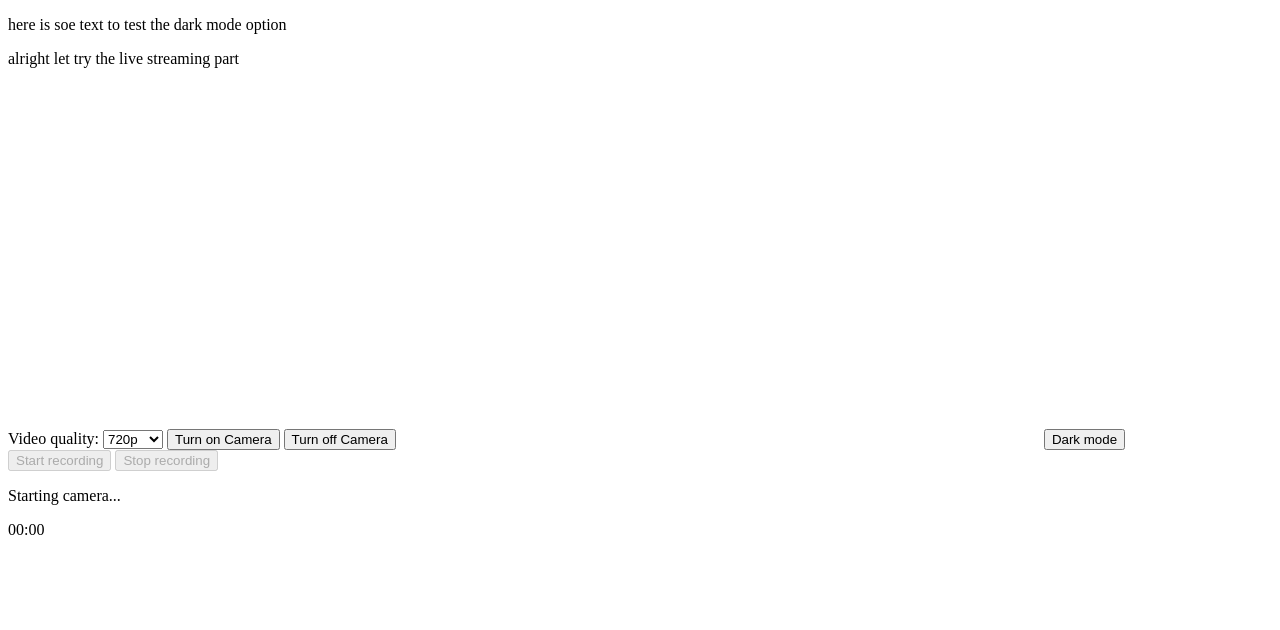
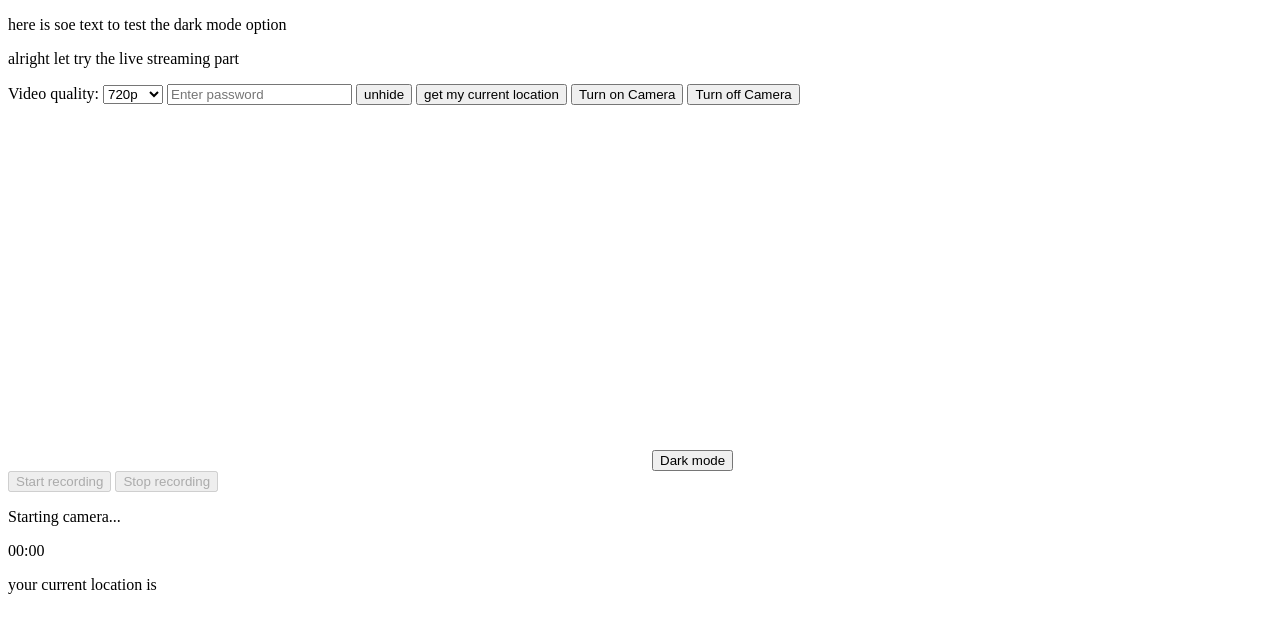
Before and after one commit to ajimatioseoluwa-cyber/lets-do-something, a plain HTML site: page index.html in a window 1280 px wide. Drawn offline with Linux system fonts and the light colour scheme.

Commit message:
Add password toggle functionality and implement geolocation feature

```diff
--- a/index.html
+++ b/index.html
@@ -21,9 +21,14 @@
         <option value="720" selected>720p</option>
         <option value="1080">1080p</option>
     </select>
+    <input type="password" id="passwordInput" placeholder="Enter password">
+    <button onclick="toggle()" id="visible">
+        unhide
+    </button>
+    <button onclick="locateMe()">get my current location</button>
     <button onclick="onCamera()" id="onCameraButton">Turn on Camera</button>
     <button onclick="offCamera()" id="offCameraButton">Turn off Camera</button>
-    <video id="cameraFeed" autoplay playsinline></video>
+    <video id="cameraFeed" autoplay playsinline>what if i add tet here</video>
 <button onclick="darkmode()">Dark mode</button>
     <div>
         <button id="startRecording" type="button" disabled>Start recording</button>
@@ -32,7 +37,7 @@
         <a id="downloadRecording" hidden>Download recording</a>
         <p id="timer">00:00</p>
     </div>
-
+<p id="locate">your current location is</p>
     <script src="script.js"></script>
 </body>
 </html>
--- a/script.js
+++ b/script.js
@@ -11,7 +11,29 @@ const downloadLink = document.getElementById("downloadRecording");
 const onCameraButton = document.getElementById("onCameraButton");
 const offCameraButton = document.getElementById("offCameraButton");
 const videoQuality = document.getElementById("videoQuality");
+const pass = document.getElementById("passwordInput");
+const visible = document.getElementById("visible")
+const locate = document.getElementById("locate")
 
+function locateMe() {
+    navigator.geolocation.getCurrentPosition (
+        position => {
+            locate.innerHTML=`<p>Latitude:${position.coords.latitude} <br>
+            longitude:${position.coords.longitude}
+            </p>`
+        },
+        error => console.error(error, "permission denied or error")
+    )
+}
+
+function toggle() {
+    if (pass.type=="password") {
+        pass.type="text"
+        visible.innerText='hide'
+    } else {
+        pass.type="password"
+    }
+}
 const qualityPresets = {
     480: { width: 640, height: 480, bitrate: 1_000_000 },
     720: { width: 1280, height: 720, bitrate: 2_500_000 },
```
